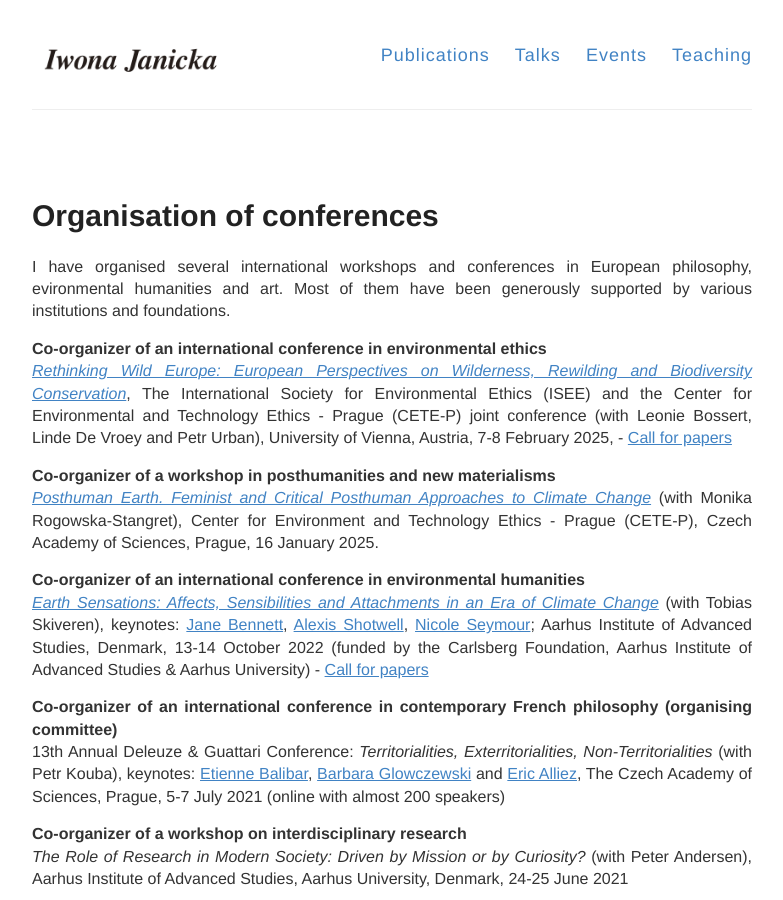
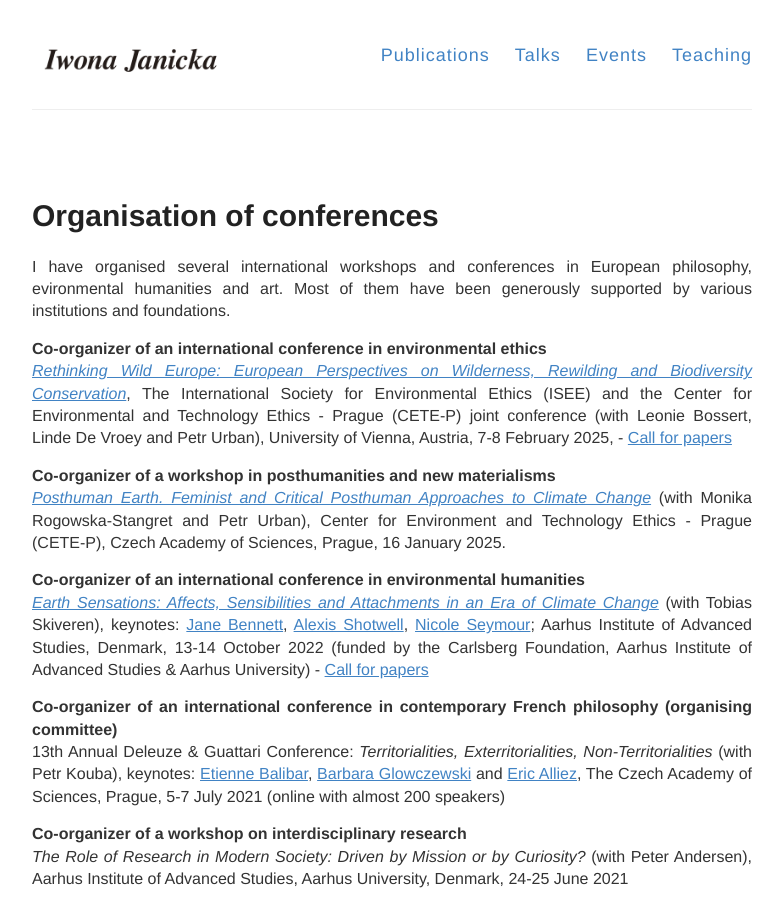
Before and after one commit to IJanicka/IJanicka.github.io, a Jekyll site: the page built from events.md, in a window 1280 px wide and 900 px high. Shown: the whole window, without its empty margins (248-1031 px from the left). Built offline with Jekyll 4.4.1, drawn with Linux system fonts in a browser that asks for light colours.

Commit message:
Update events.md

```diff
--- a/events.md
+++ b/events.md
@@ -12,7 +12,7 @@
 European Perspectives on Wilderness, Rewilding and Biodiversity Conservation</i></a>, The International Society for Environmental Ethics (ISEE) and the Center for Environmental and Technology Ethics - Prague (CETE-P) joint conference (with Leonie Bossert, Linde De Vroey and Petr Urban), University of Vienna, Austria, 7-8 February 2025, - <a href="../articles/CfA-Rethinking Wild Europe-4.pdf" taget="_blank">Call for papers</a>
 
 **Co-organizer of a workshop in posthumanities and new materialisms**<br>
-<a href="https://cetep.eu/posthuman-earth-feminist-and-critical-posthuman-approaches-to-climate-change/" target="_blank"><i>Posthuman Earth. Feminist and Critical Posthuman Approaches to Climate Change</i></a> (with Monika Rogowska-Stangret), Center for Environment and Technology Ethics - Prague (CETE-P), Czech Academy of Sciences, Prague, 16 January 2025.<br>
+<a href="https://cetep.eu/posthuman-earth-feminist-and-critical-posthuman-approaches-to-climate-change/" target="_blank"><i>Posthuman Earth. Feminist and Critical Posthuman Approaches to Climate Change</i></a> (with Monika Rogowska-Stangret and Petr Urban), Center for Environment and Technology Ethics - Prague (CETE-P), Czech Academy of Sciences, Prague, 16 January 2025.<br>
 
 **Co-organizer of an international conference in environmental humanities**<br>
 <a href="https://aias.au.dk/events/earth-sensations" target="_blank"><i>Earth Sensations: Affects, Sensibilities and Attachments in an Era of Climate Change</i></a> (with Tobias Skiveren), keynotes: <a href="https://politicalscience.jhu.edu/directory/jane-bennett/" target="_blank">Jane Bennett</a>, <a href="https://alexisshotwell.com" target="_blank">Alexis Shotwell</a>, <a href="https://english.fullerton.edu/faculty/profile/n_seymour.aspx" target="_blank">Nicole Seymour</a>; Aarhus Institute of Advanced Studies, Denmark, 13-14 October 2022 (funded by the Carlsberg Foundation, Aarhus Institute of Advanced Studies & Aarhus University) - <a href="../articles/CfP_Conference_Earth Sensations_AIAS_AU_KN.pdf" taget="_blank">Call for papers</a>
```
